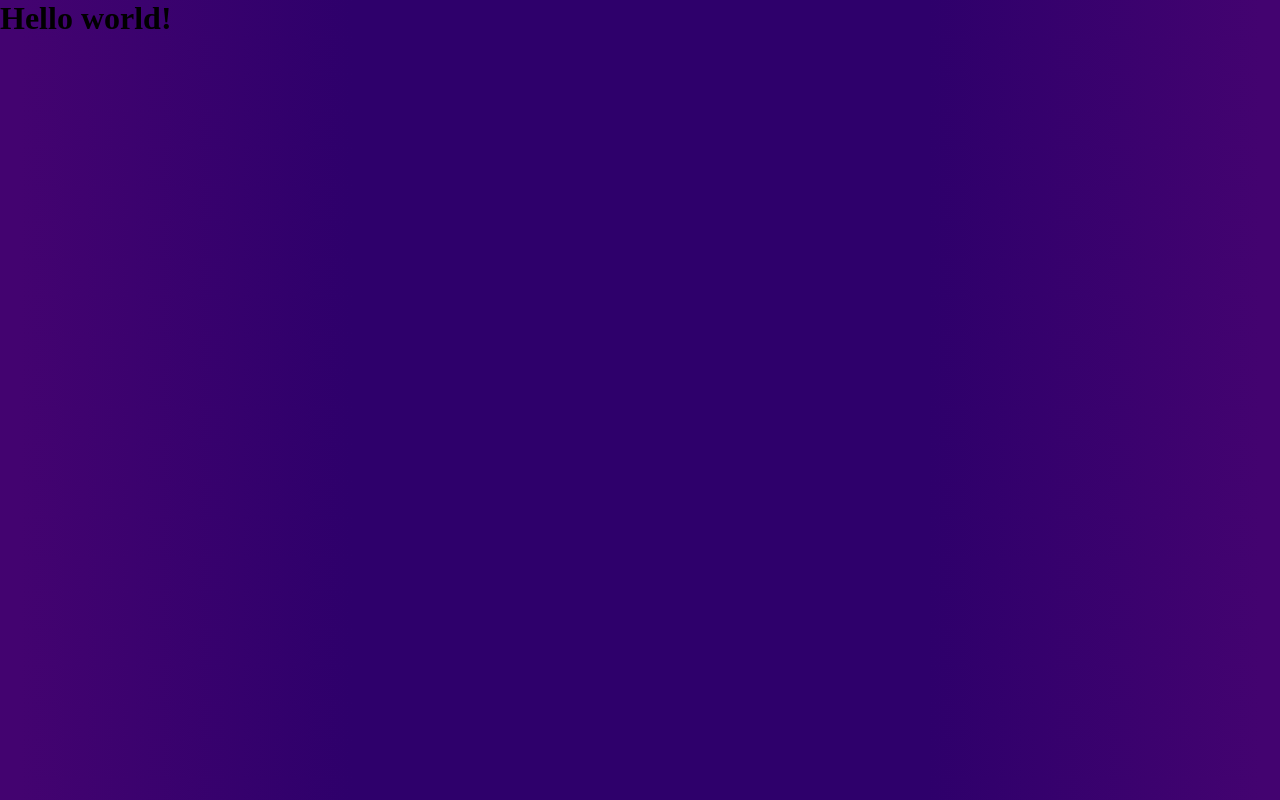
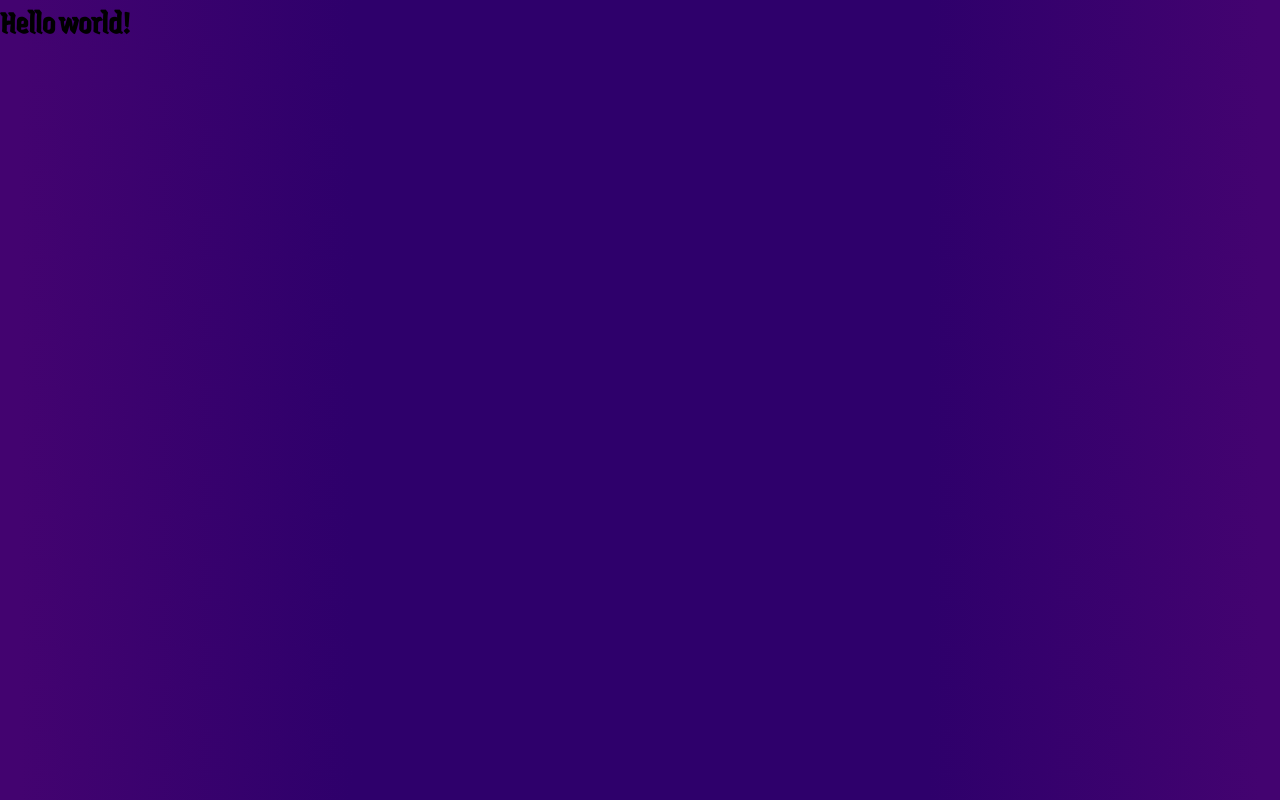
Before and after one commit to Rusanov-Kirill/retro-sound, a React (Vite) app: page / in a window 1280 px wide. Built offline with nearby package versions, Linux system fonts and the light colour scheme.

Commit message:
ui: added JainiPurva as font for all text

```diff
--- a/src/styles/main.scss
+++ b/src/styles/main.scss
@@ -1,3 +1,5 @@
+@use './fonts' as *;
+
 * {
     box-sizing: border-box;
     padding: 0;
@@ -6,4 +8,5 @@
 
 body {
     background: radial-gradient(circle, rgba(46, 0, 107, 1) 45%, rgba(67, 3, 112, 1) 97%);
+    font-family: 'Jaini Purva';
 }
```
